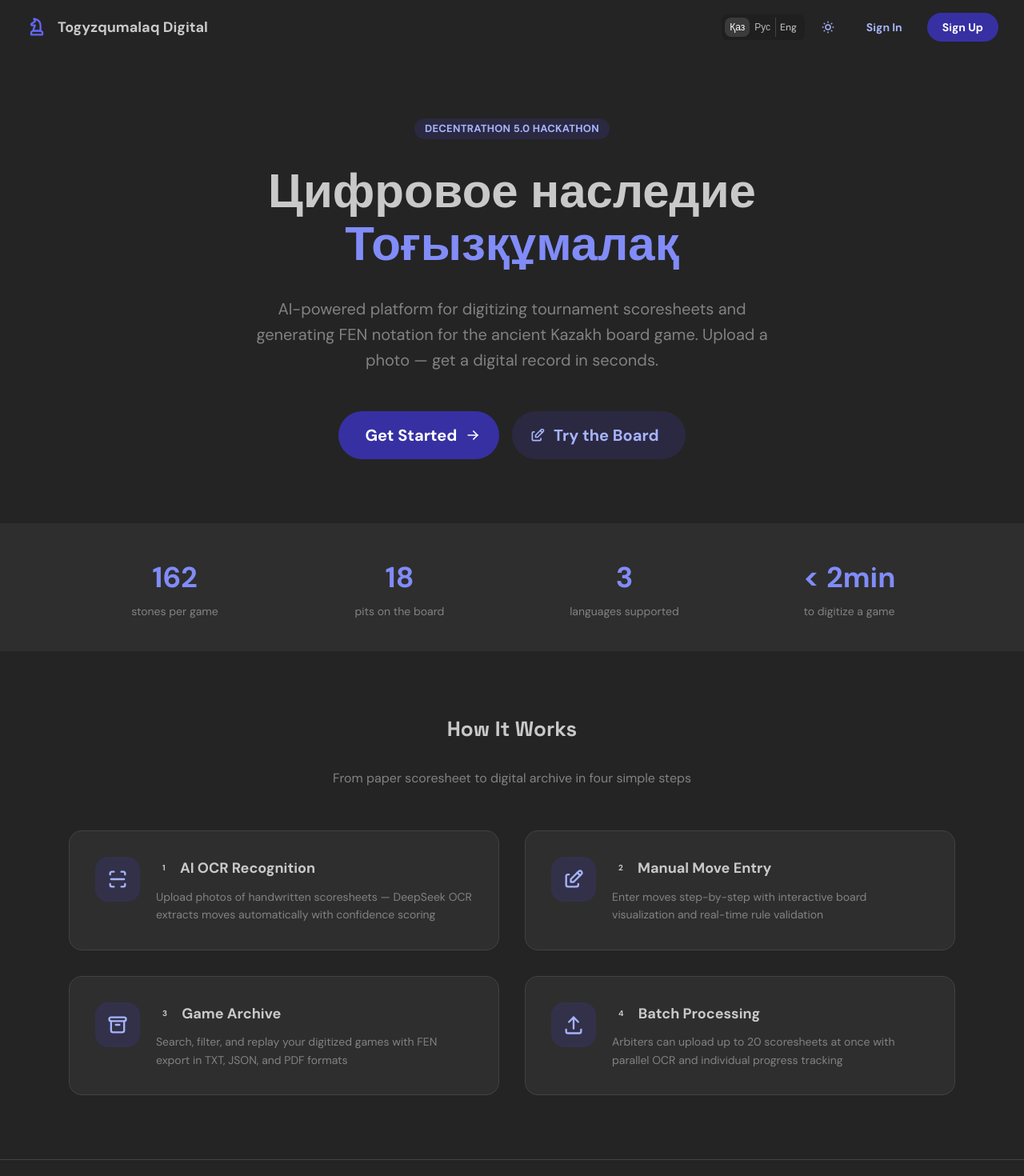
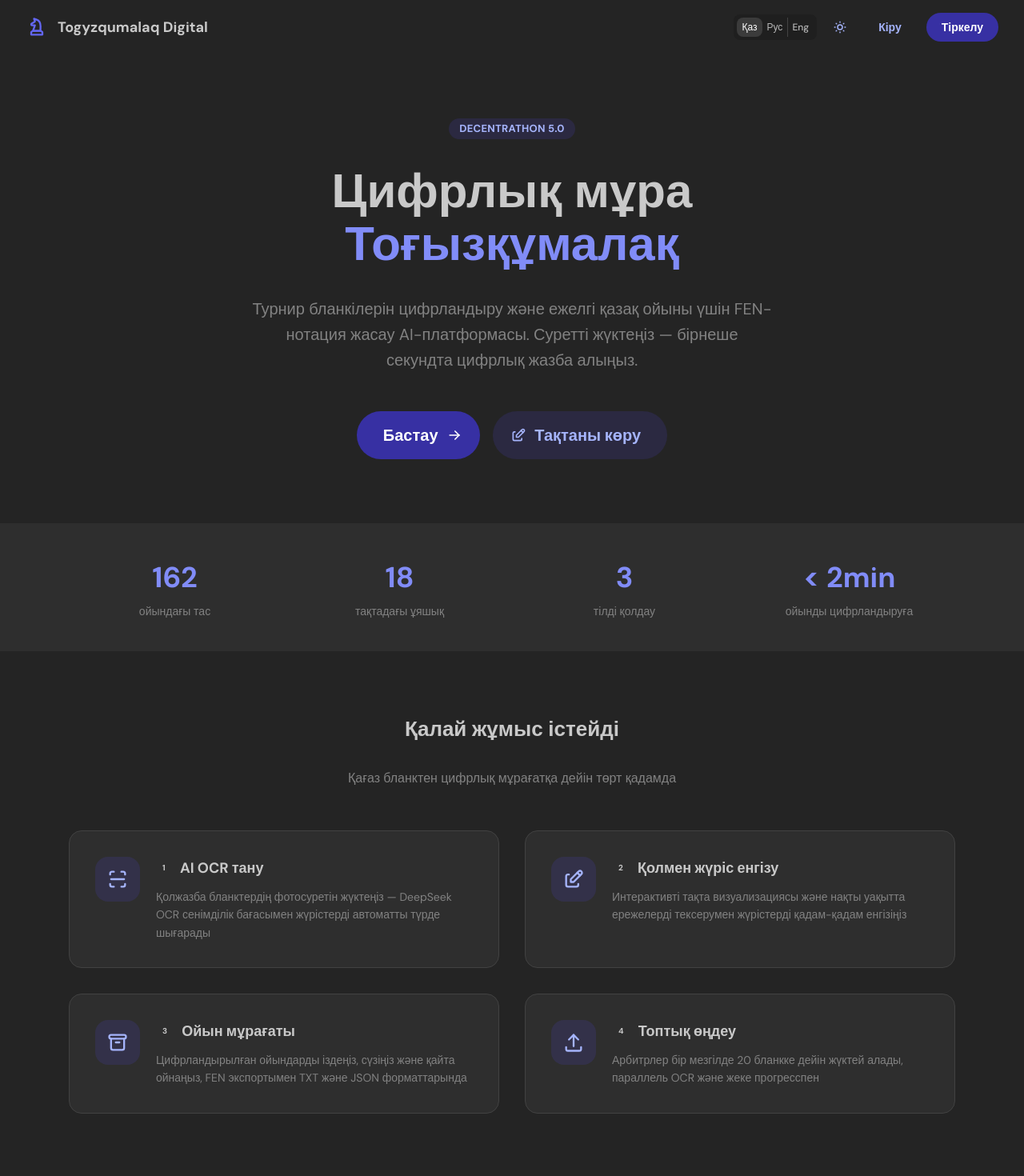
Before and after one commit to Baktiyar88/togyzqumalaq-digital, a Next.js app: page / in a window 1280 px wide. Shown: the top 1470 px of the page at 80% size. Built offline with nearby package versions, Linux system fonts and the light colour scheme; no server answers.

Commit message:
fix: logo navigates to dashboard (not landing), full i18n for landing page (kk/ru/en), logout button, session persistence

```diff
--- a/public/locales/kk.json
+++ b/public/locales/kk.json
@@ -8,5 +8,26 @@
   "archive": { "title": "Мұрағат", "search": "Іздеу", "opponent": "Қарсылас", "tournament": "Турнир", "date": "Күн", "result": "Нәтиже" },
   "game": { "replay": "Қайта ойнау", "export": "Экспорт", "fen": "FEN", "first": "Басы", "prev": "Алдыңғы", "next": "Келесі", "last": "Соңғы" },
   "auth": { "email": "Электрондық пошта", "password": "Құпия сөз", "name": "Аты-жөні", "club": "Клуб", "language": "Тіл" },
-  "common": { "save": "Сақтау", "cancel": "Болдырмау", "delete": "Жою", "loading": "Жүктелуде...", "error": "Қате", "success": "Сәтті" }
+  "common": { "save": "Сақтау", "cancel": "Болдырмау", "delete": "Жою", "loading": "Жүктелуде...", "error": "Қате", "success": "Сәтті" },
+  "landing": {
+    "dashboard": "Басқару тақтасы",
+    "hero_title": "Цифрлық мұра",
+    "hero_subtitle": "Турнир бланкілерін цифрландыру және ежелгі қазақ ойыны үшін FEN-нотация жасау AI-платформасы. Суретті жүктеңіз — бірнеше секундта цифрлық жазба алыңыз.",
+    "cta_start": "Бастау",
+    "cta_board": "Тақтаны көру",
+    "how_title": "Қалай жұмыс істейді",
+    "how_subtitle": "Қағаз бланктен цифрлық мұрағатқа дейін төрт қадамда",
+    "feature1_title": "AI OCR тану",
+    "feature1_desc": "Қолжазба бланктердің фотосуретін жүктеңіз — DeepSeek OCR сенімділік бағасымен жүрістерді автоматты түрде шығарады",
+    "feature2_title": "Қолмен жүріс енгізу",
+    "feature2_desc": "Интерактивті тақта визуализациясы және нақты уақытта ережелерді тексерумен жүрістерді қадам-қадам енгізіңіз",
+    "feature3_title": "Ойын мұрағаты",
+    "feature3_desc": "Цифрландырылған ойындарды іздеңіз, сүзіңіз және қайта ойнаңыз, FEN экспортымен TXT және JSON форматтарында",
+    "feature4_title": "Топтық өңдеу",
+    "feature4_desc": "Арбитрлер бір мезгілде 20 бланкке дейін жүктей алады, параллель OCR және жеке прогресспен",
+    "stat1": "ойындағы тас",
+    "stat2": "тақтадағы ұяшық",
+    "stat3": "тілді қолдау",
+    "stat4": "ойынды цифрландыруға"
+  }
 }
--- a/src/app/page.tsx
+++ b/src/app/page.tsx
@@ -6,29 +6,19 @@ import {
 } from "@mantine/core";
 import {
   IconUpload, IconEdit, IconArchive, IconScan, IconChessKnight,
-  IconSun, IconMoon, IconArrowRight, IconBrandGithub,
+  IconSun, IconMoon, IconArrowRight,
 } from "@tabler/icons-react";
 import Link from "next/link";
 import { useEffect, useState } from "react";
 import { LanguageSwitch } from "@/components/ui/language-switch";
+import { useI18n } from "@/lib/i18n/context";
 import { createClient } from "@/lib/supabase/client";
 
-const features = [
-  { icon: IconScan, title: "AI OCR Recognition", description: "Upload photos of handwritten scoresheets — DeepSeek OCR extracts moves automatically with confidence scoring" },
-  { icon: IconEdit, title: "Manual Move Entry", description: "Enter moves step-by-step with interactive board visualization and real-time rule validation" },
-  { icon: IconArchive, title: "Game Archive", description: "Search, filter, and replay your digitized games with FEN export in TXT, JSON, and PDF formats" },
-  { icon: IconUpload, title: "Batch Processing", description: "Arbiters can upload up to 20 scoresheets at once with parallel OCR and individual progress tracking" },
-];
-
-const stats = [
-  { value: "162", label: "stones per game" },
-  { value: "18", label: "pits on the board" },
-  { value: "3", label: "languages supported" },
-  { value: "< 2min", label: "to digitize a game" },
-];
+const featureIcons = [IconScan, IconEdit, IconArchive, IconUpload];
 
 export default function HomePage() {
   const { colorScheme, toggleColorScheme } = useMantineColorScheme();
+  const { t } = useI18n();
   const [isLoggedIn, setIsLoggedIn] = useState(false);
 
   useEffect(() => {
@@ -37,6 +27,20 @@ export default function HomePage() {
       setIsLoggedIn(!!data.user);
     });
   }, []);
+
+  const features = [
+    { icon: IconScan, title: t("landing.feature1_title"), description: t("landing.feature1_desc") },
+    { icon: IconEdit, title: t("landing.feature2_title"), description: t("landing.feature2_desc") },
+    { icon: IconArchive, title: t("landing.feature3_title"), description: t("landing.feature3_desc") },
+    { icon: IconUpload, title: t("landing.feature4_title"), description: t("landing.feature4_desc") },
+  ];
+
+  const stats = [
+    { value: "162", label: t("landing.stat1") },
+    { value: "18", label: t("landing.stat2") },
+    { value: "3", label: t("landing.stat3") },
+    { value: "< 2min", label: t("landing.stat4") },
+  ];
 
   return (
     <Box>
@@ -52,11 +56,11 @@ export default function HomePage() {
             {colorScheme === "dark" ? <IconSun size={18} /> : <IconMoon size={18} />}
           </ActionIcon>
           {isLoggedIn ? (
-            <Button component={Link} href="/upload" size="sm">Dashboard</Button>
+            <Button component={Link} href="/upload" size="sm">{t("landing.dashboard")}</Button>
           ) : (
             <>
-              <Button component={Link} href="/login" variant="subtle" size="sm">Sign In</Button>
-              <Button component={Link} href="/register" size="sm">Sign Up</Button>
+              <Button component={Link} href="/login" variant="subtle" size="sm">{t("nav.login")}</Button>
+              <Button component={Link} href="/register" size="sm">{t("nav.register")}</Button>
             </>
           )}
         </Group>
@@ -65,10 +69,10 @@ export default function HomePage() {
       {/* Hero */}
       <Container size="lg" py={80}>
         <Stack align="center" gap="xl">
-          <Badge size="lg" variant="light" color="indigo">Decentrathon 5.0 Hackathon</Badge>
+          <Badge size="lg" variant="light" color="indigo">Decentrathon 5.0</Badge>
 
           <Title order={1} ta="center" fz={{ base: 40, md: 60 }} fw={700} lh={1.1}>
-            Цифровое наследие
+            {t("landing.hero_title")}
             <br />
             <Text span c="indigo" inherit>
               Тоғызқұмалақ
@@ -76,19 +80,17 @@ export default function HomePage() {
           </Title>
 
           <Text size="xl" c="dimmed" ta="center" maw={650} lh={1.6}>
-            AI-powered platform for digitizing tournament scoresheets
-            and generating FEN notation for the ancient Kazakh board game.
-            Upload a photo — get a digital record in seconds.
+            {t("landing.hero_subtitle")}
           </Text>
 
           <Group mt="md">
             <Button
               component={Link}
-              href="/register"
+              href={isLoggedIn ? "/upload" : "/register"}
               size="xl"
               rightSection={<IconArrowRight size={20} />}
             >
-              Get Started
+              {t("landing.cta_start")}
             </Button>
             <Button
               component={Link}
@@ -97,7 +99,7 @@ export default function HomePage() {
               variant="light"
               leftSection={<IconEdit size={20} />}
             >
-              Try the Board
+              {t("landing.cta_board")}
             </Button>
           </Group>
         </Stack>
@@ -120,14 +122,12 @@ export default function HomePage() {
       {/* Features */}
       <Container size="lg" py={80}>
         <Stack align="center" gap="xl">
-          <Title order={2} ta="center">How It Works</Title>
-          <Text c="dimmed" ta="center" maw={500}>
-            From paper scoresheet to digital archive in four simple steps
-          </Text>
+          <Title order={2} ta="center">{t("landing.how_title")}</Title>
+          <Text c="dimmed" ta="center" maw={500}>{t("landing.how_subtitle")}</Text>
 
           <SimpleGrid cols={{ base: 1, sm: 2 }} spacing="xl" mt="lg">
             {features.map((f, i) => (
-              <Card key={f.title} padding="xl" withBorder radius="lg">
+              <Card key={i} padding="xl" withBorder radius="lg">
                 <Group gap="lg" align="flex-start">
                   <ThemeIcon size={56} radius="lg" variant="light" color="indigo">
                     <f.icon size={28} />
@@ -152,13 +152,9 @@ export default function HomePage() {
         <Group justify="space-between">
           <Group gap="sm">
             <IconChessKnight size={20} color="var(--mantine-color-dimmed)" />
-            <Text size="sm" c="dimmed">
-              Togyzqumalaq Digital — Decentrathon 5.0
-            </Text>
+            <Text size="sm" c="dimmed">Togyzqumalaq Digital — Decentrathon 5.0</Text>
           </Group>
-          <Text size="sm" c="dimmed">
-            Built with Next.js, Mantine UI, Supabase, DeepSeek OCR
-          </Text>
+          <Text size="sm" c="dimmed">Next.js + Mantine UI + Supabase + DeepSeek OCR</Text>
         </Group>
       </Container>
     </Box>
--- a/src/components/ui/app-shell.tsx
+++ b/src/components/ui/app-shell.tsx
@@ -69,7 +69,7 @@ export function AppLayout({ children }: AppLayoutProps) {
             <IconChessKnight size={28} color="var(--mantine-color-indigo-5)" />
             <Text
               component={Link}
-              href="/"
+              href="/upload"
               fw={700}
               size="lg"
               style={{ textDecoration: "none", color: "inherit" }}
```
Also changed, not shown: public/locales/en.json (+22 -1 lines), public/locales/ru.json (+22 -1 lines).
